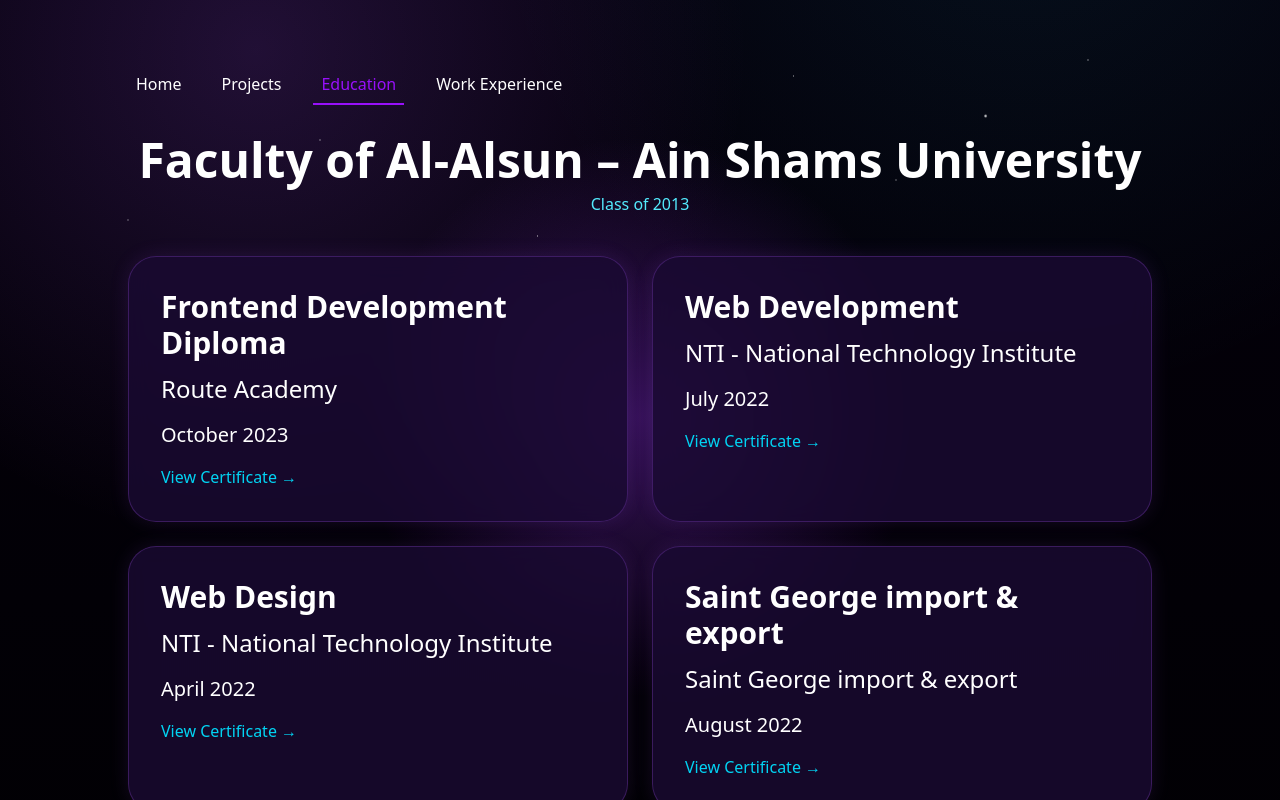
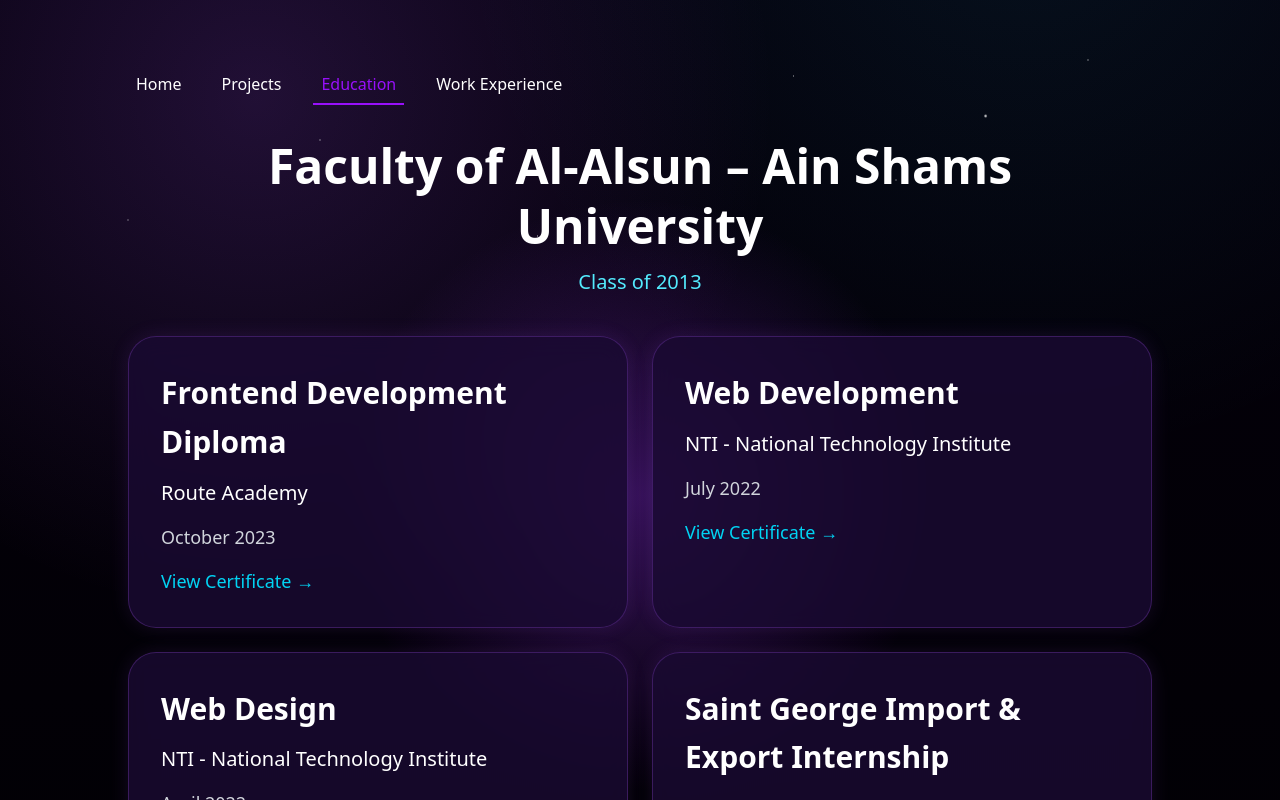
Before and after one commit to Doniamagdy/Portfolio, a React (Vite) app: page /education in a window 1280 px wide. Shown: the part 500-1300 px from the top of the page. Built offline with nearby package versions, Linux system fonts and the light colour scheme.

Commit message:
Update Education Component

```diff
--- a/src/pages/Education.jsx
+++ b/src/pages/Education.jsx
@@ -20,8 +20,8 @@
     url: "https://drive.google.com/file/d/1xicwjdVtcTmz4mR4ag2-w4DIYKtswbz5/view?usp=sharing",
   },
   {
-    title: "Saint George import & export",
-    issuer: "Saint George import & export",
+    title: "Saint George Import & Export Internship",
+    issuer: "Saint George Import & Export",
     date: "August 2022",
     url: "https://drive.google.com/file/d/1dEIuc2PTgngUp2qync4SmERVwJ0CUzq7/view?usp=sharing",
   },
@@ -36,39 +36,47 @@
 const Education = () => {
   return (
     <div>
-
-      <div className="text-center mb-10 mt-8">
-        <h1 className="text-3xl md:text-5xl font-bold ">
+      {/* Education Header */}
+      <div className="text-center mb-10 mt-8 px-4">
+        <h1 className="text-2xl sm:text-3xl md:text-4xl lg:text-5xl font-bold leading-tight">
           Faculty of Al-Alsun – Ain Shams University
         </h1>
-        <p className="text-cyan-300 mt-2">Class of 2013</p>
+
+        <p className="text-base sm:text-lg md:text-xl text-cyan-300 mt-3">
+          Class of 2013
+        </p>
       </div>
 
-      <div className=" grid gap-6 md:grid-cols-2">
-
+      {/* Certificates Grid */}
+      <div className="grid gap-6 md:grid-cols-2">
         {certificates.map((cert, index) => (
           <motion.div
             key={index}
             whileHover={{ scale: 1.03 }}
-            className="galaxy-card p-6 md:p-8 backdrop-blur-md rounded-2xl "
+            className="galaxy-card p-4 sm:p-6 md:p-8 backdrop-blur-md rounded-2xl"
           >
-            <div className="text-3xl font-bold mb-3">
+            <h2 className="text-xl sm:text-2xl md:text-3xl font-bold mb-3 break-words leading-relaxed">
               {cert.title}
-            </div>
+            </h2>
 
-            <p className="text-2xl">{cert.issuer}</p>
-            <p className="text-xl  my-4">{cert.date}</p>
+            <p className="text-base sm:text-lg md:text-xl break-words">
+              {cert.issuer}
+            </p>
+
+            <p className="text-sm sm:text-base md:text-lg my-4 text-gray-300">
+              {cert.date}
+            </p>
 
             <a
               href={cert.url}
               target="_blank"
-              className="text-cyan-400 hover:text-cyan-300"
+              rel="noopener noreferrer"
+              className="text-sm sm:text-base md:text-lg text-cyan-400 hover:text-cyan-300 transition-colors duration-300"
             >
               View Certificate →
             </a>
           </motion.div>
         ))}
-
       </div>
     </div>
   );
```
